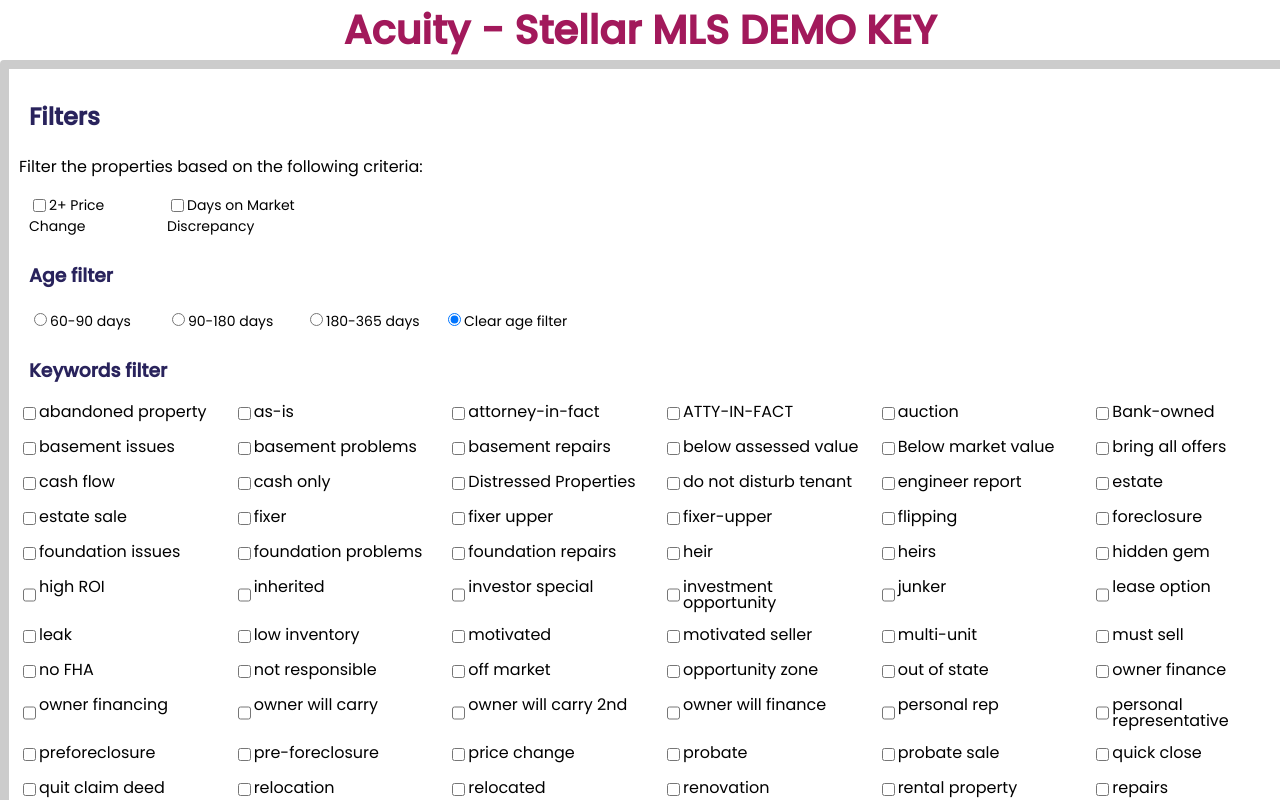
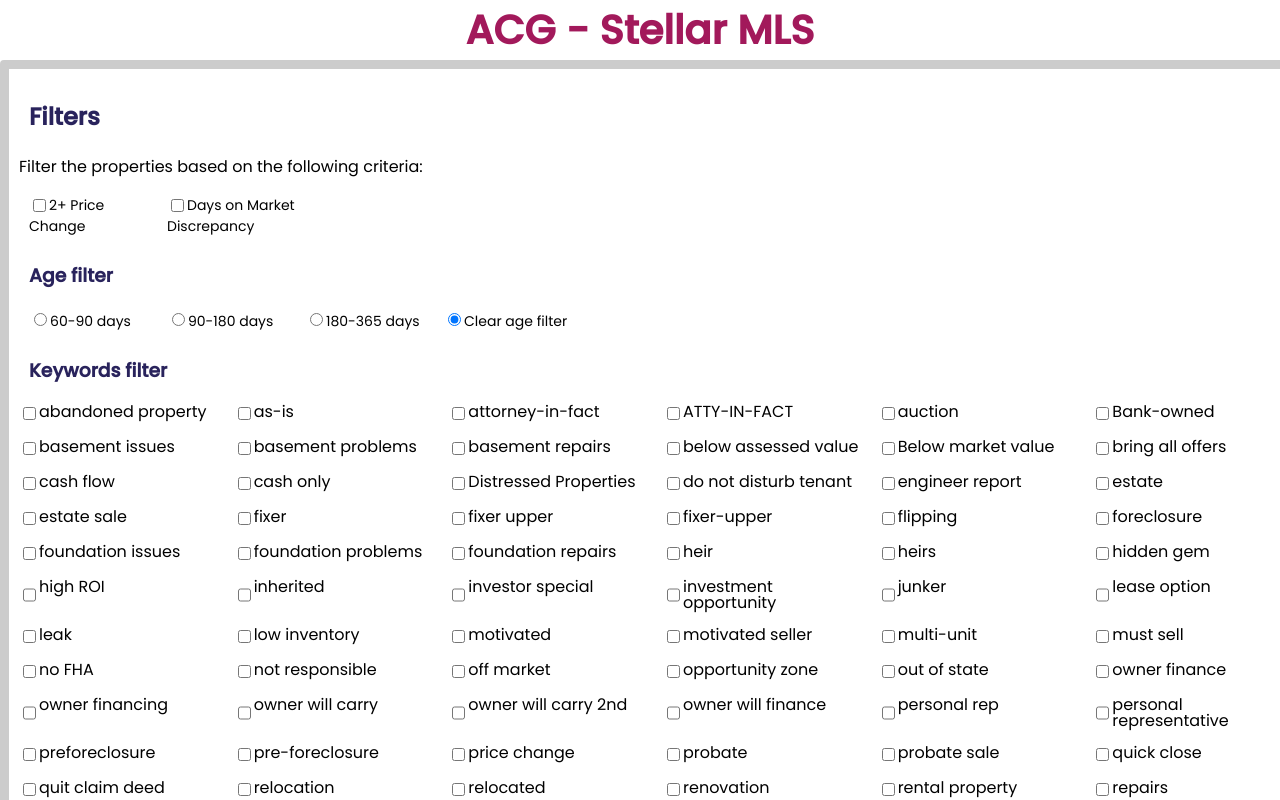
Before and after one commit to Hieuhuule/stellar-mls, a React (Create React App) app: page / in a window 1280 px wide. Shown: the top 800 px of the page. Built offline with nearby package versions, Linux system fonts and the light colour scheme; no server answers.

Commit message:
fixed title by removing reference of demo

```diff
--- a/src/App.js
+++ b/src/App.js
@@ -8,7 +8,7 @@
   return (
     <div className="App">
       <Helmet>
-        <title>Acuity - Stellar MLS DEMO KEY</title>
+        <title>ACG - Stellar MLS</title>
         <link
           href="https://fonts.googleapis.com/css2?family=Poppins:wght@400;500&display=swap"
           rel="stylesheet"
@@ -20,7 +20,7 @@
           sizes="150x150"
         />
       </Helmet>
-      <h1>Acuity - Stellar MLS DEMO KEY</h1>
+      <h1>ACG - Stellar MLS</h1>
       <PropertyList />
     </div>
   );
```
